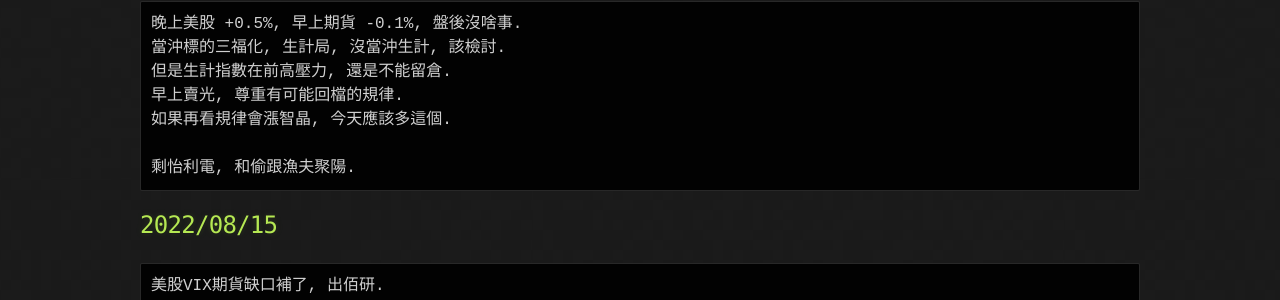
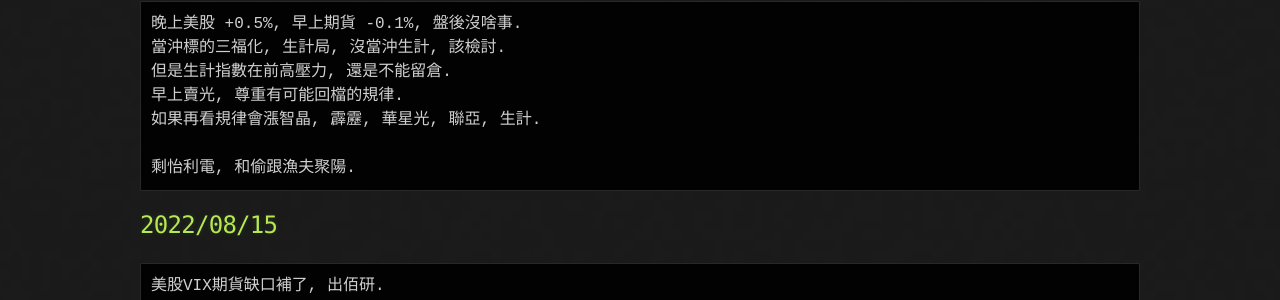
Before and after one commit to lepg5487/Stock_God, a Jekyll site: the page built from index.md, in a window 1280 px wide and 900 px high. Shown: the part 353-653 px from the top of the window. Built offline with Jekyll 4.4.1, drawn with Linux system fonts in a browser that asks for light colours; our own code applies the rules of GitHub Pages for plain Markdown files.

Commit message:
Update index.md

````diff
--- a/index.md
+++ b/index.md
@@ -10,7 +10,7 @@ layout: testlayouts
 當沖標的三福化, 生計局, 沒當沖生計, 該檢討.
 但是生計指數在前高壓力, 還是不能留倉.
 早上賣光, 尊重有可能回檔的規律.
-如果再看規律會漲智晶, 今天應該多這個.
+如果再看規律會漲智晶, 霹靂, 華星光, 聯亞, 生計.
 
 剩怡利電, 和偷跟漁夫聚陽.
 ```
````
